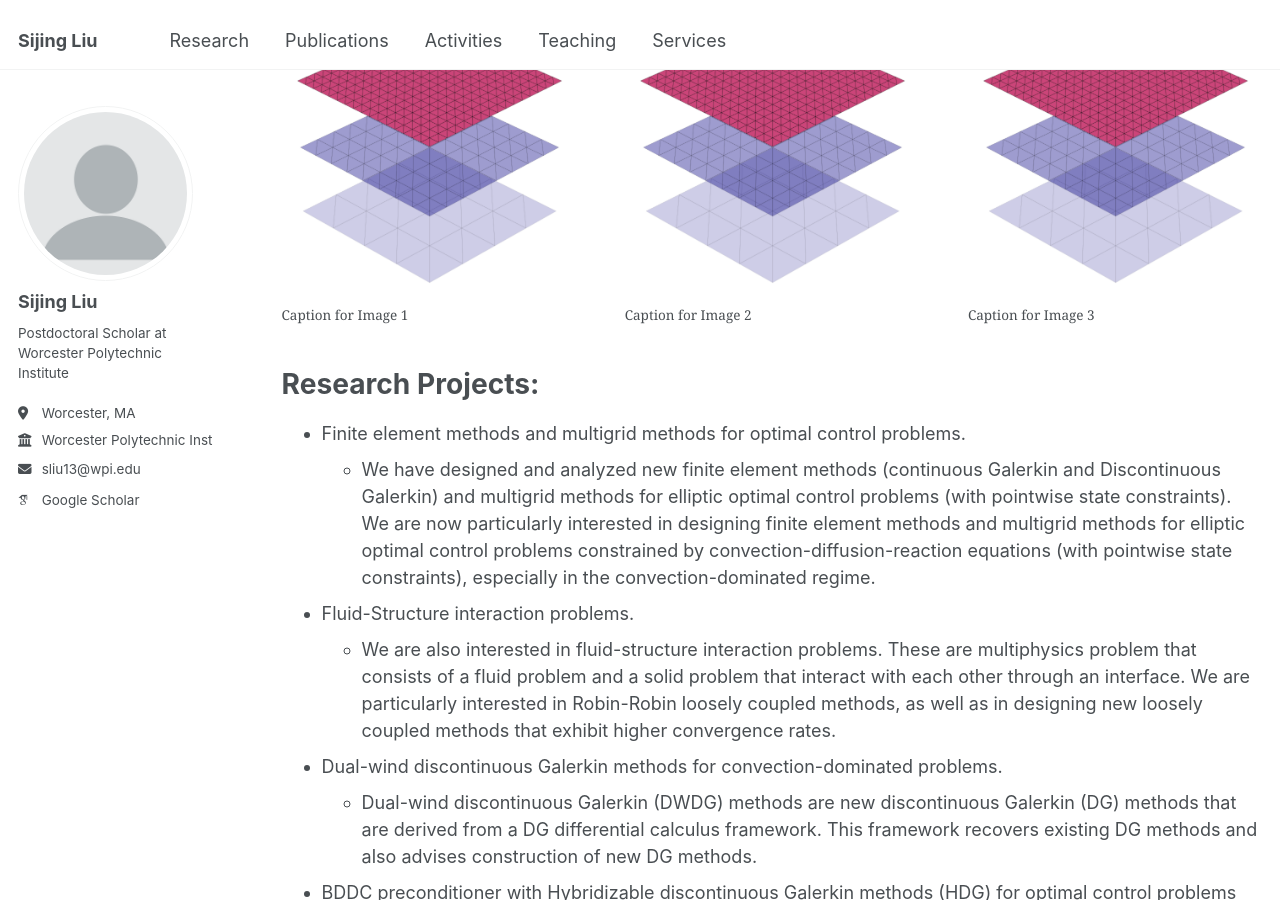
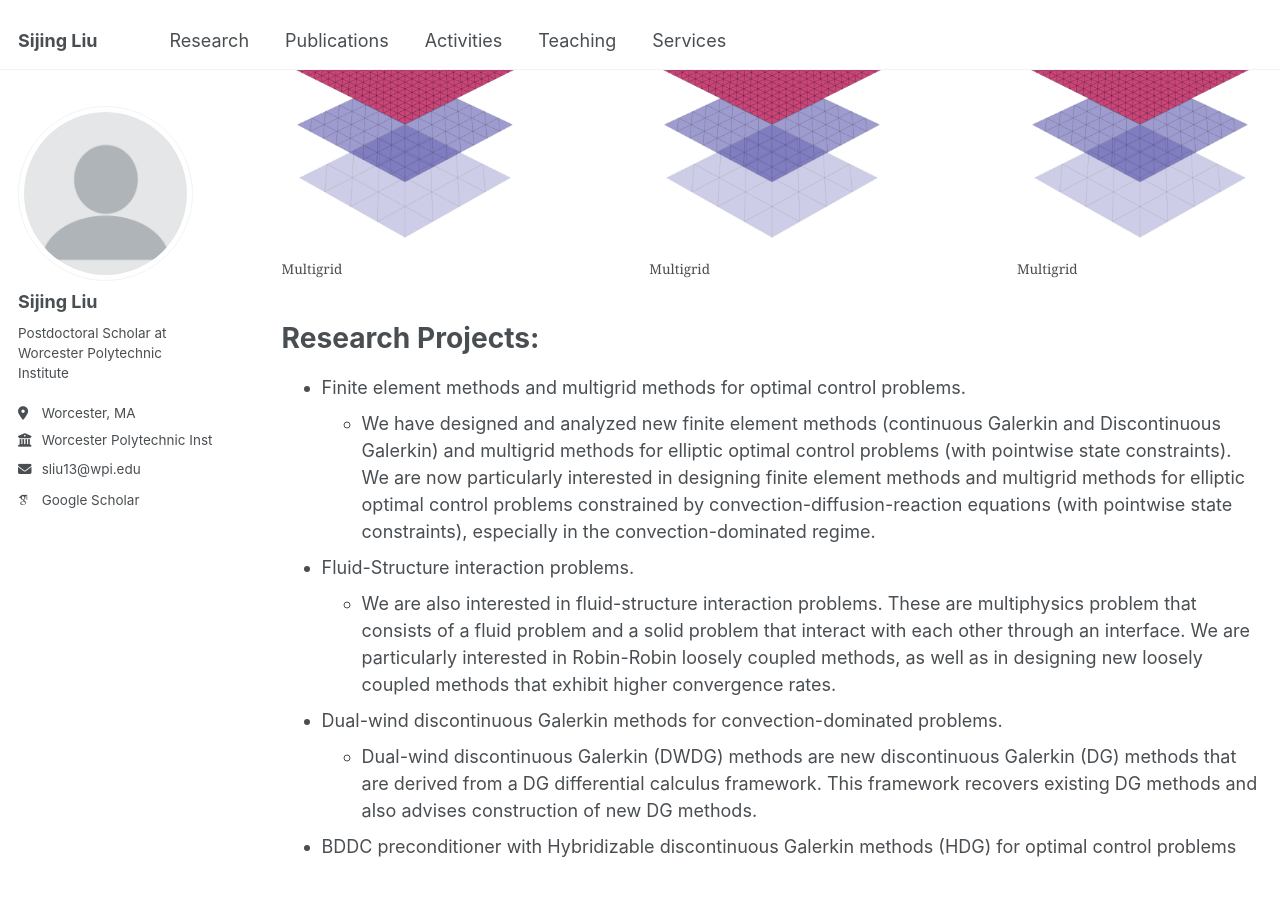
Before and after one commit to sijingliu/sijingliu.github.io, a Jekyll site: the page built from _pages/research.md, in a window 1280 px wide and 900 px high, scrolled down 507 px. Built offline with Jekyll 4.4.1, drawn with Linux system fonts in a browser that asks for light colours; some web fonts are replaced.

Commit message:
homepage16

```diff
--- a/_pages/research.md
+++ b/_pages/research.md
@@ -19,17 +19,17 @@ As a computational mathematician, my research focuses on the development and rig
 * Fluid-structure interaction
 
 <div style="display: flex; justify-content: space-between;">
-  <figure style="width: 30%; text-align: center;">
-    <img src="/images/mg.png" alt="Multigrid" style="width: 100%;"/>
-    <figcaption>Caption for Image 1</figcaption>
+  <figure style="width: 25%; text-align: center;">
+    <img src="/images/mg.png" alt="Image 1" style="width: 100%;"/>
+    <figcaption style="text-align: center;">Multigrid</figcaption>
   </figure>
-  <figure style="width: 30%; text-align: center;">
+  <figure style="width: 25%; text-align: center;">
     <img src="/images/mg.png" alt="Image 2" style="width: 100%;"/>
-    <figcaption>Caption for Image 2</figcaption>
+    <figcaption style="text-align: center;">Multigrid</figcaption>
   </figure>
-  <figure style="width: 30%; text-align: center;">
+  <figure style="width: 25%; text-align: center;">
     <img src="/images/mg.png" alt="Image 3" style="width: 100%;"/>
-    <figcaption>Caption for Image 3</figcaption>
+   <figcaption style="text-align: center;">Multigrid</figcaption>
   </figure>
 </div>
 
```
